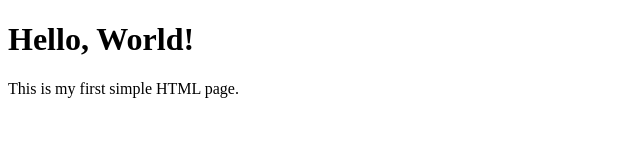
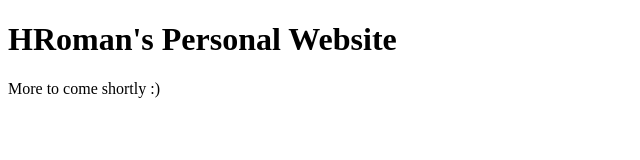
Before and after one commit to roman-rosenast/roman-rosenast.github.io, a plain HTML site: page index.html in a window 1280 px wide. Shown: the whole page, without its empty margins (0-640 px from the left). Drawn offline with Linux system fonts and the light colour scheme.

Commit message:
Update index.html

```diff
--- a/index.html
+++ b/index.html
@@ -3,10 +3,10 @@
 <head>
     <meta charset="UTF-8">
     <meta name="viewport" content="width=device-width, initial-scale=1.0">
-    <title>My Simple Website</title>
+    <title>Roman's Personal Website</title>
 </head>
 <body>
-    <h1>Hello, World!</h1>
-    <p>This is my first simple HTML page.</p>
+    <h1>HRoman's Personal Website</h1>
+    <p>More to come shortly :)</p>
 </body>
 </html>
```
